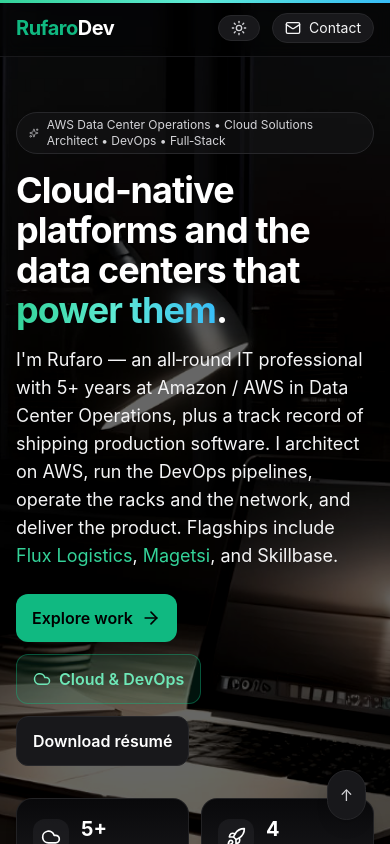
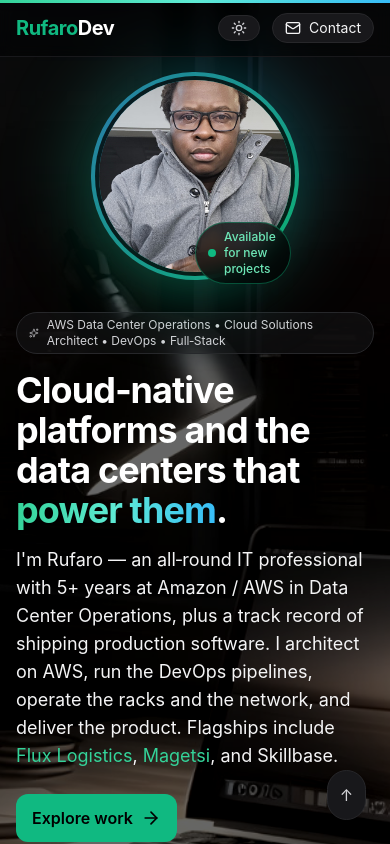
Before and after one commit to rufustech/rufustech, a React (Create React App) app: page / in a window 390 px wide. Shown: the top 844 px of the page. Built offline with nearby package versions, Linux system fonts and the light colour scheme.

Commit message:
Add Flux Logistics, AWS Data Center Ops & Cloud profile, hero portrait, and site polish

```diff
--- a/src/components/Hero.js
+++ b/src/components/Hero.js
@@ -886,13 +886,13 @@ export default function Home() {
             )}
           />
 
-          <div className="relative z-10 mx-auto w-full max-w-7xl px-4 sm:px-6 lg:px-8 py-28">
+          <div className="relative z-10 mx-auto w-full max-w-7xl px-4 sm:px-6 lg:px-8 py-20 md:py-28">
             <div className="grid lg:grid-cols-[1fr_auto] gap-10 lg:gap-16 items-center">
               <motion.div
                 initial={{ opacity: 0, y: 24 }}
                 animate={{ opacity: 1, y: 0 }}
                 transition={{ duration: 0.7, ease: "easeOut" }}
-                className="max-w-3xl"
+                className="max-w-3xl order-2 lg:order-1"
               >
               <Kicker icon={Sparkles}>
                 AWS Data Center Operations • Cloud Solutions Architect •
@@ -987,7 +987,7 @@ export default function Home() {
               initial={{ opacity: 0, scale: 0.9 }}
               animate={{ opacity: 1, scale: 1 }}
               transition={{ duration: 0.8, ease: "easeOut", delay: 0.2 }}
-              className="hidden lg:flex justify-center"
+              className="flex justify-center order-1 lg:order-2"
             >
               <div className="relative">
                 {/* Glow ring */}
@@ -1004,7 +1004,7 @@ export default function Home() {
                 />
                 <div
                   className={cx(
-                    "relative h-72 w-72 xl:h-80 xl:w-80 rounded-full overflow-hidden ring-4 shadow-2xl",
+                    "relative h-48 w-48 sm:h-60 sm:w-60 md:h-72 md:w-72 xl:h-80 xl:w-80 rounded-full overflow-hidden ring-4 shadow-2xl",
                     theme === "dark"
                       ? "ring-black/80 shadow-emerald-500/20"
                       : "ring-white shadow-emerald-500/20"
```
